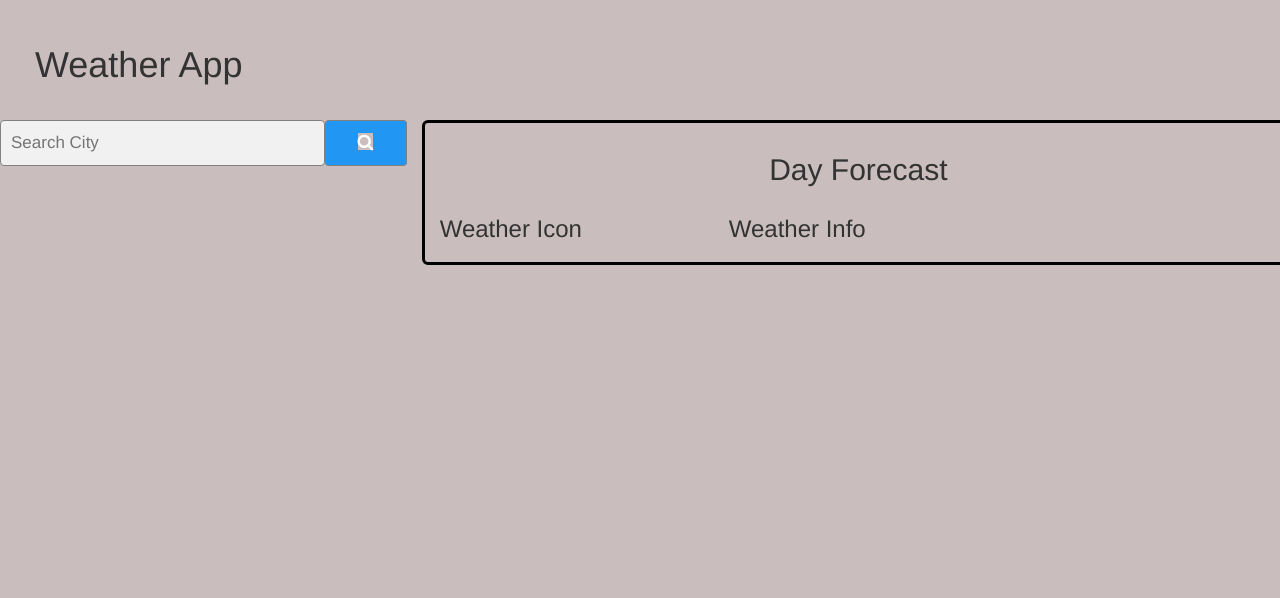
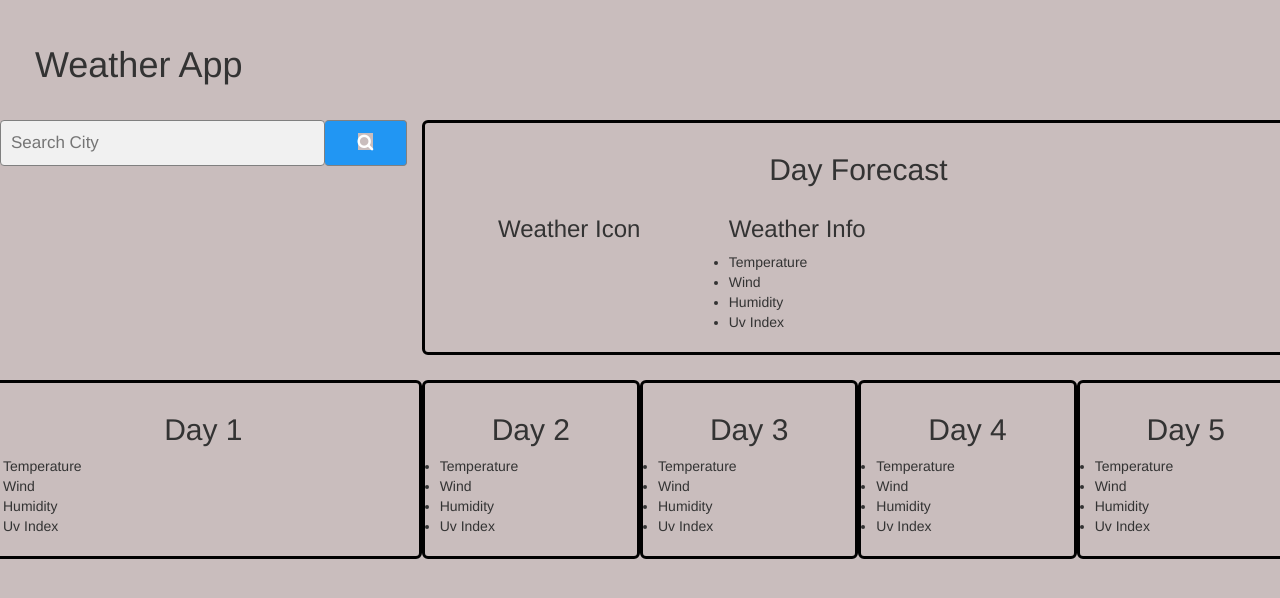
Before and after one commit to CrisGraciano/weather-app, a plain HTML site: page index.html in a window 1280 px wide. Drawn offline with nearby package versions, Linux system fonts and the light colour scheme.

Commit message:
final styling added

```diff
--- a/assets/style.css
+++ b/assets/style.css
@@ -49,6 +49,7 @@ form.example::after {
     border: 3px solid black;
     border-radius: 6px;
     padding: 10px;
+    margin-bottom: 25px;
 }
 
 .container h2 {
@@ -56,3 +57,8 @@ form.example::after {
     align-items: center;
     justify-content: center;
 }
+.icon {
+    display: flex;
+    justify-content: center;
+    align-items: center;
+}
--- a/index.html
+++ b/index.html
@@ -25,13 +25,67 @@
         <div class="container col-sm-8" id="day-forecast">
          <h2>Day Forecast</h2>
             <div class="row">
-             <div class="col-sm-4">
+             <div class="col-sm-4 icon">
                 <h3>Weather Icon</h3>
              </div>
-             <div class="col-sm-8">
+             <div class="col-sm-8 weatherinfo">
                 <h3>Weather Info</h3>
+                <ul>
+                    <li>Temperature</li>
+                    <li>Wind</li>
+                    <li>Humidity</li>
+                    <li>Uv Index</li>
+                </ul>
              </div>
             </div>
+        </div>
+    </div>
+
+    <div class="row" id="5-day">
+        <div class="container col-sm-4">
+            <h2>Day 1</h2>
+            <ul>
+                <li>Temperature</li>
+                <li>Wind</li>
+                <li>Humidity</li>
+                <li>Uv Index</li>
+            </ul>
+        </div>
+        <div class="container col-sm-2">
+            <h2>Day 2</h2>
+            <ul>
+                <li>Temperature</li>
+                <li>Wind</li>
+                <li>Humidity</li>
+                <li>Uv Index</li>
+            </ul>
+        </div>
+        <div class="container col-sm-2">
+            <h2>Day 3</h2>
+            <ul>
+                <li>Temperature</li>
+                <li>Wind</li>
+                <li>Humidity</li>
+                <li>Uv Index</li>
+            </ul>
+        </div>
+        <div class="container col-sm-2">
+            <h2>Day 4</h2>
+            <ul>
+                <li>Temperature</li>
+                <li>Wind</li>
+                <li>Humidity</li>
+                <li>Uv Index</li>
+            </ul>
+        </div>
+        <div class="container col-sm-2">
+            <h2>Day 5</h2>
+            <ul>
+                <li>Temperature</li>
+                <li>Wind</li>
+                <li>Humidity</li>
+                <li>Uv Index</li>
+            </ul>
         </div>
     </div>
 
```
